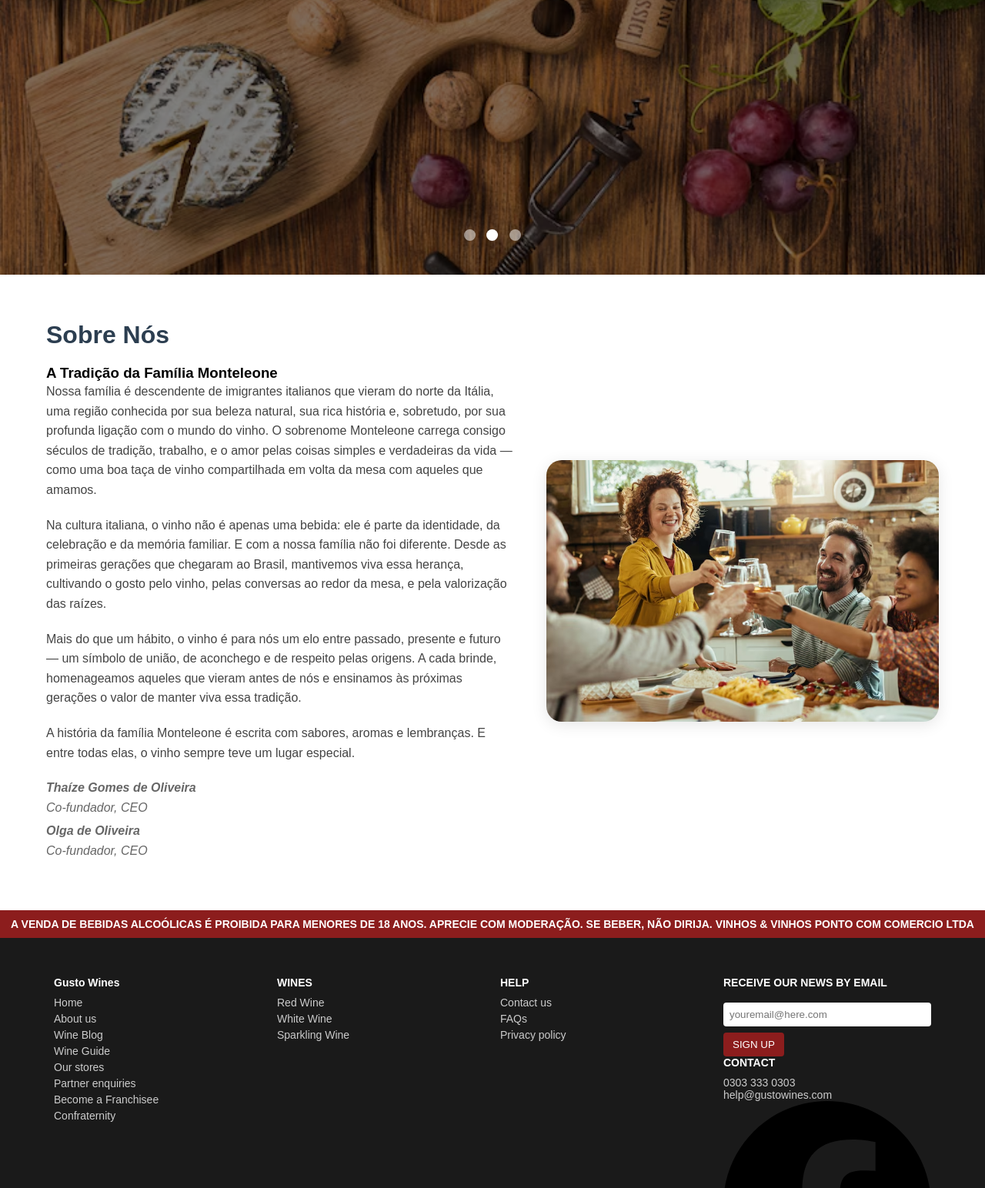
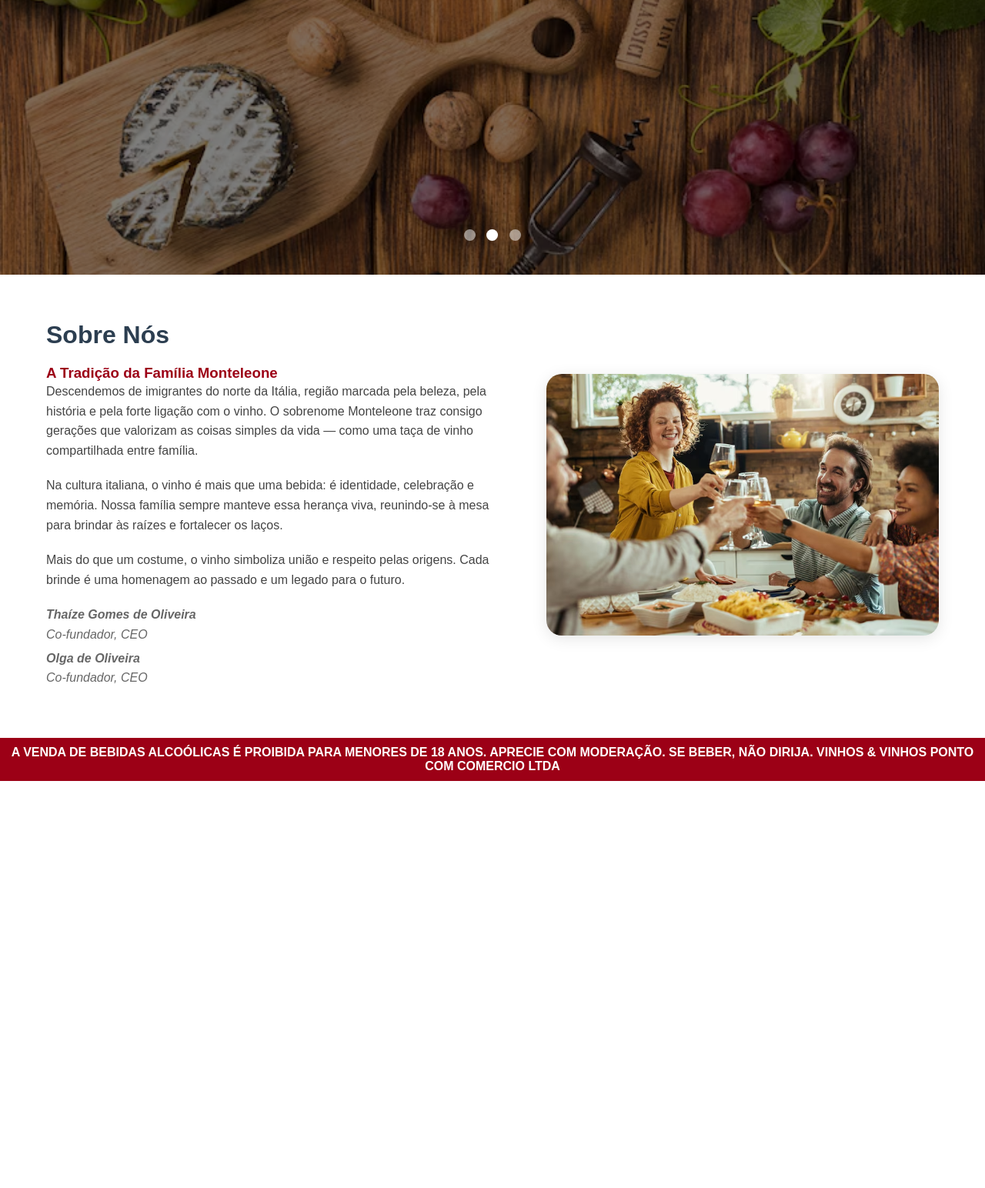
Before and after one commit to olguinha/Collezione_Monteleone, a plain HTML site: page collezione_monteleone/index.html in a window 1280 px wide. Shown: the part 443-1987 px from the top of the page at 77% size. After the commit the page ends 1458 px from the top, so only its background shows below. Drawn offline with Linux system fonts and the light colour scheme.

Commit message:
apenas ajuste de imagens
imagens

```diff
--- a/collezione_monteleone/index.html
+++ b/collezione_monteleone/index.html
@@ -25,7 +25,7 @@
   <main>
     <section class="hero">
       <div class="carousel-container">
-        <div class="carousel-slide active" style="background-image: url('/collezione_monteleone/img/gavinhos.avif');">
+        <div class="carousel-slide active" style="background-image: url('/collezione_monteleone/img/vistavinho.jpg');">
           <div class="overlay"></div>
           <h1>Experimente o sabor da tradição</h1>
         </div>
@@ -49,18 +49,15 @@
   <section class="sobre-nos">
     <div class="texto">
       <h2>Sobre Nós</h2>
-      <h3>A Tradição da Família Monteleone</h3>
+      <h3  style="color: #9C0016;">A Tradição da Família Monteleone</h3>
       <p>
-        Nossa família é descendente de imigrantes italianos que vieram do norte da Itália, uma região conhecida por sua beleza natural, sua rica história e, sobretudo, por sua profunda ligação com o mundo do vinho. O sobrenome Monteleone carrega consigo séculos de tradição, trabalho, e o amor pelas coisas simples e verdadeiras da vida — como uma boa taça de vinho compartilhada em volta da mesa com aqueles que amamos.
+         Descendemos de imigrantes do norte da Itália, região marcada pela beleza, pela história e pela forte ligação com o vinho. O sobrenome Monteleone traz consigo gerações que valorizam as coisas simples da vida — como uma taça de vinho compartilhada entre família.
       </p>
       <p>
-       Na cultura italiana, o vinho não é apenas uma bebida: ele é parte da identidade, da celebração e da memória familiar. E com a nossa família não foi diferente. Desde as primeiras gerações que chegaram ao Brasil, mantivemos viva essa herança, cultivando o gosto pelo vinho, pelas conversas ao redor da mesa, e pela valorização das raízes.
+         Na cultura italiana, o vinho é mais que uma bebida: é identidade, celebração e memória. Nossa família sempre manteve essa herança viva, reunindo-se à mesa para brindar às raízes e fortalecer os laços.
       </p>
       <P>
-        Mais do que um hábito, o vinho é para nós um elo entre passado, presente e futuro — um símbolo de união, de aconchego e de respeito pelas origens. A cada brinde, homenageamos aqueles que vieram antes de nós e ensinamos às próximas gerações o valor de manter viva essa tradição.
-      </P>
-      <P>
-          A história da família Monteleone é escrita com sabores, aromas e lembranças. E entre todas elas, o vinho sempre teve um lugar especial.
+       Mais do que um costume, o vinho simboliza união e respeito pelas origens. Cada brinde é uma homenagem ao passado e um legado para o futuro.
       </P>
       <div class="assinaturas">
         <p><strong>Thaíze Gomes de Oliveira</strong><br>Co-fundador, CEO</p>
@@ -72,11 +69,12 @@
     </div>
   </section>
 
-  <footer>
+
   <div class="top-bar">
     A VENDA DE BEBIDAS ALCOÓLICAS É PROIBIDA PARA MENORES DE 18 ANOS. APRECIE COM MODERAÇÃO. SE BEBER, NÃO DIRIJA. VINHOS & VINHOS PONTO COM COMERCIO LTDA
   </div>
-
+<!--
+ <footer>
   <div class="footer-content">
     <div class="footer-section">
       <h4>Gusto Wines</h4>
@@ -133,7 +131,7 @@
       Images are for illustration purposes only. The images of the wine label may not correspond to the year of manufacture, which is correctly described on the label and in the details of each wine. Sale of alcoholic beverages to persons under 18 years of age is prohibited. Enjoy with moderation. If you drink do not drive.
     </p>
   </div>
-</footer>
+</footer> -->
 
   <script src="funcion.js"></script>
 </body>
--- a/collezione_monteleone/style.css
+++ b/collezione_monteleone/style.css
@@ -40,7 +40,7 @@
 }
 
 .btn-header {
-  background-color: #E70132;
+  background-color: #9C0016;
   color: white;
   padding: 10px 20px;
   border-radius: 20px;
@@ -88,6 +88,7 @@
 
 .carousel-slide.active {
   display: flex;
+  background-position: left top;
 }
 
 .carousel-slide h1 {
@@ -207,7 +208,7 @@
 }
 
 .top-bar {
-  background-color: #8c1d1d;
+  background-color: #9C0016;
   color: white;
   text-align: center;
   padding: 10px;
@@ -258,7 +259,7 @@
 }
 
 .newsletter button {
-  background-color: #8c1d1d;
+  background-color: #9C0016;
   color: white;
   padding: 8px 12px;
   border: none;
@@ -267,7 +268,7 @@
 }
 
 .newsletter button:hover {
-  background-color: #a62828;
+  background-color: #9C0016;
 }
 
 .social-media a img {
```
